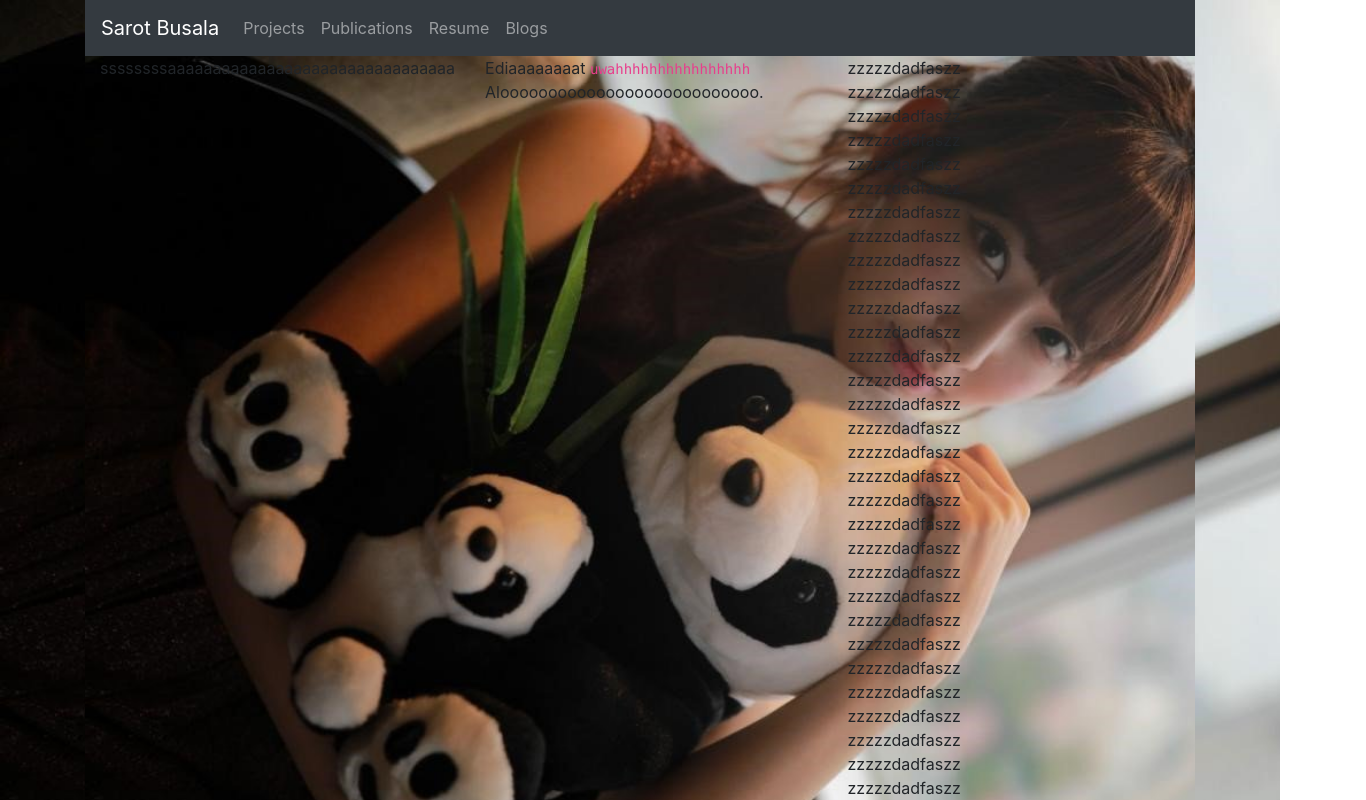
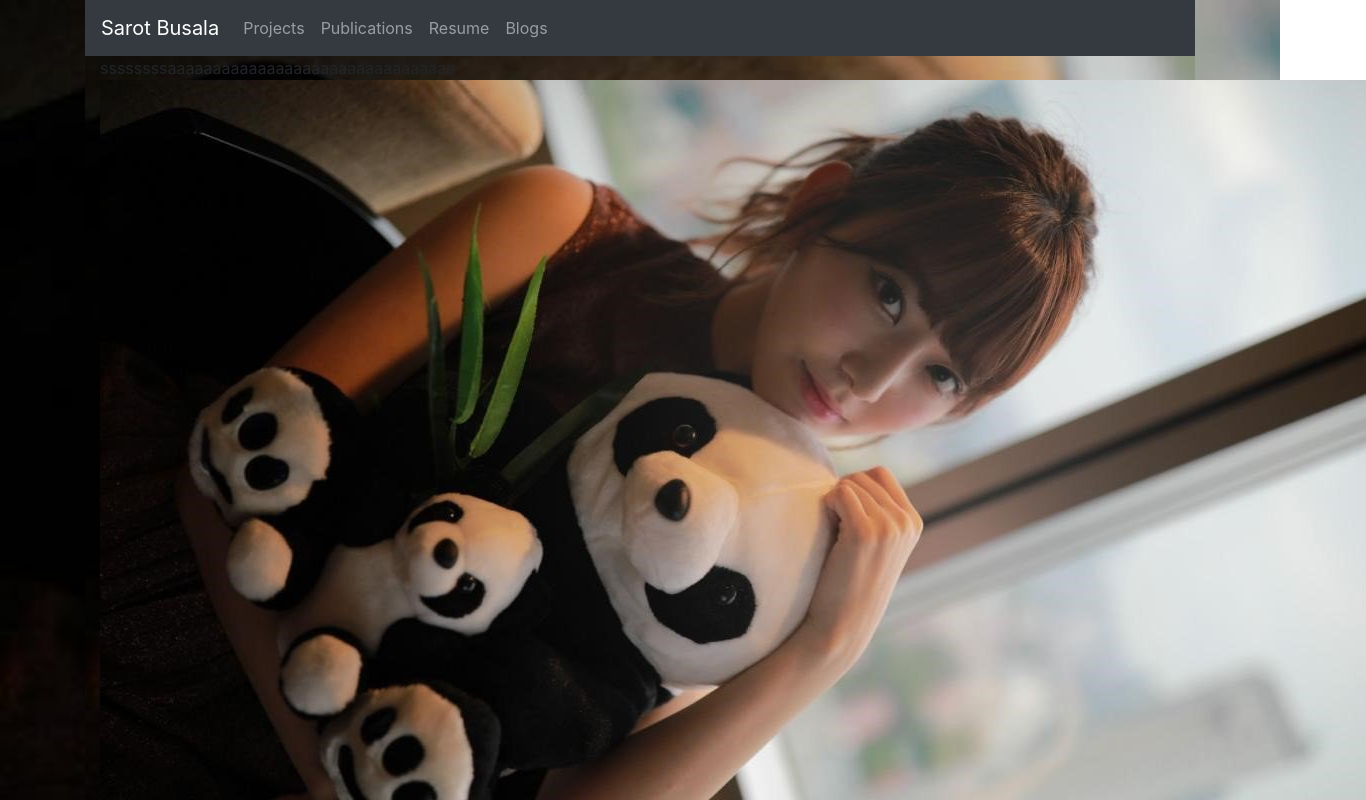
Before and after one commit to SarotBu/home, a React (Create React App) app: page / in a window 1280 px wide. Shown: the top 800 px of the page, 1366 px wide, since content can reach past the window. Built offline with nearby package versions, Linux system fonts and the light colour scheme.

Commit message:
change import

```diff
--- a/src/main/home/index.js
+++ b/src/main/home/index.js
@@ -1,5 +1,6 @@
 import React, { Component } from 'react';
 import './home.css';
+import bg from "../images/bg/default_bg.jpg";
 
 class HomeComponent extends Component {
   render() {
@@ -9,7 +10,7 @@ class HomeComponent extends Component {
           ssssssssaaaaaaaaaaaaaaaaaaaaaaaaaaaaaaaa
         </div>
         <div className="col home-item">
-
+            <img src={bg} />
             Ediaaaaaaaat <code>uwahhhhhhhhhhhhhhhh</code> Alooooooooooooooooooooooooooo.
 
         </div>
```
